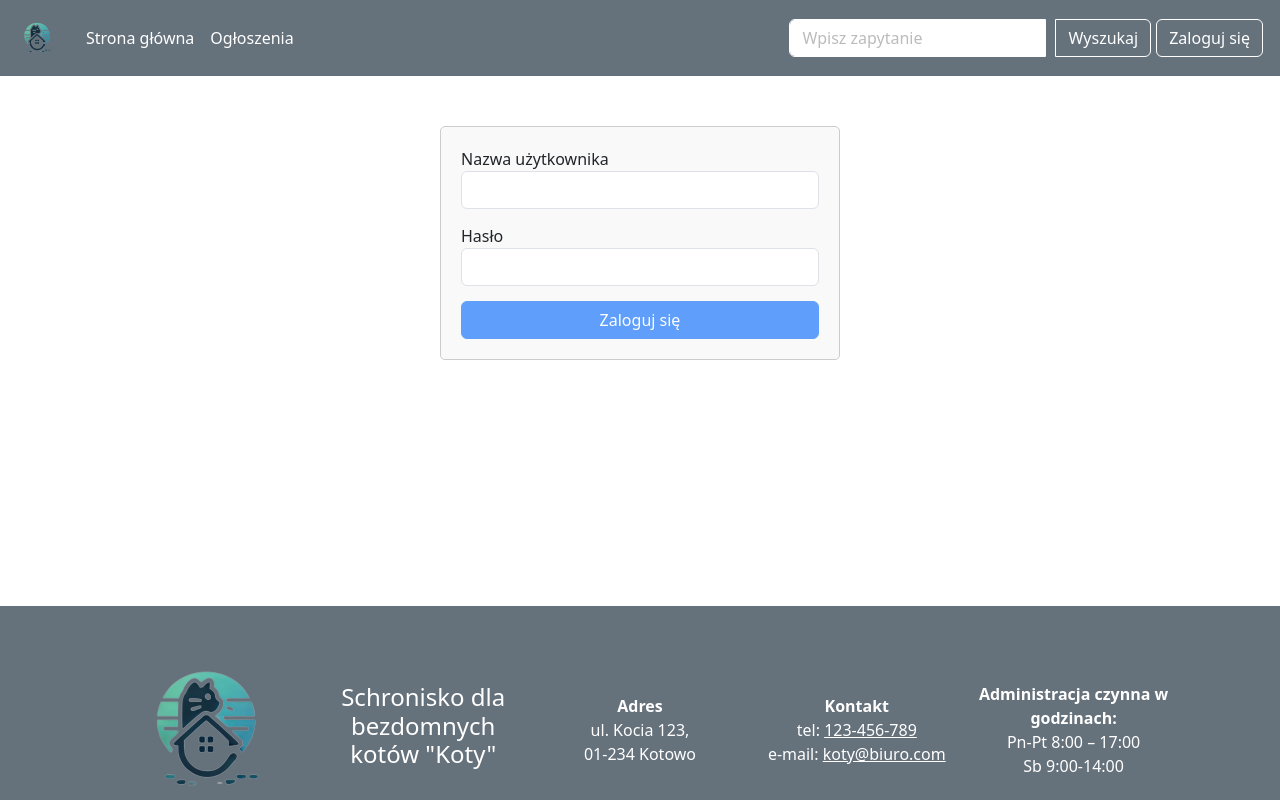
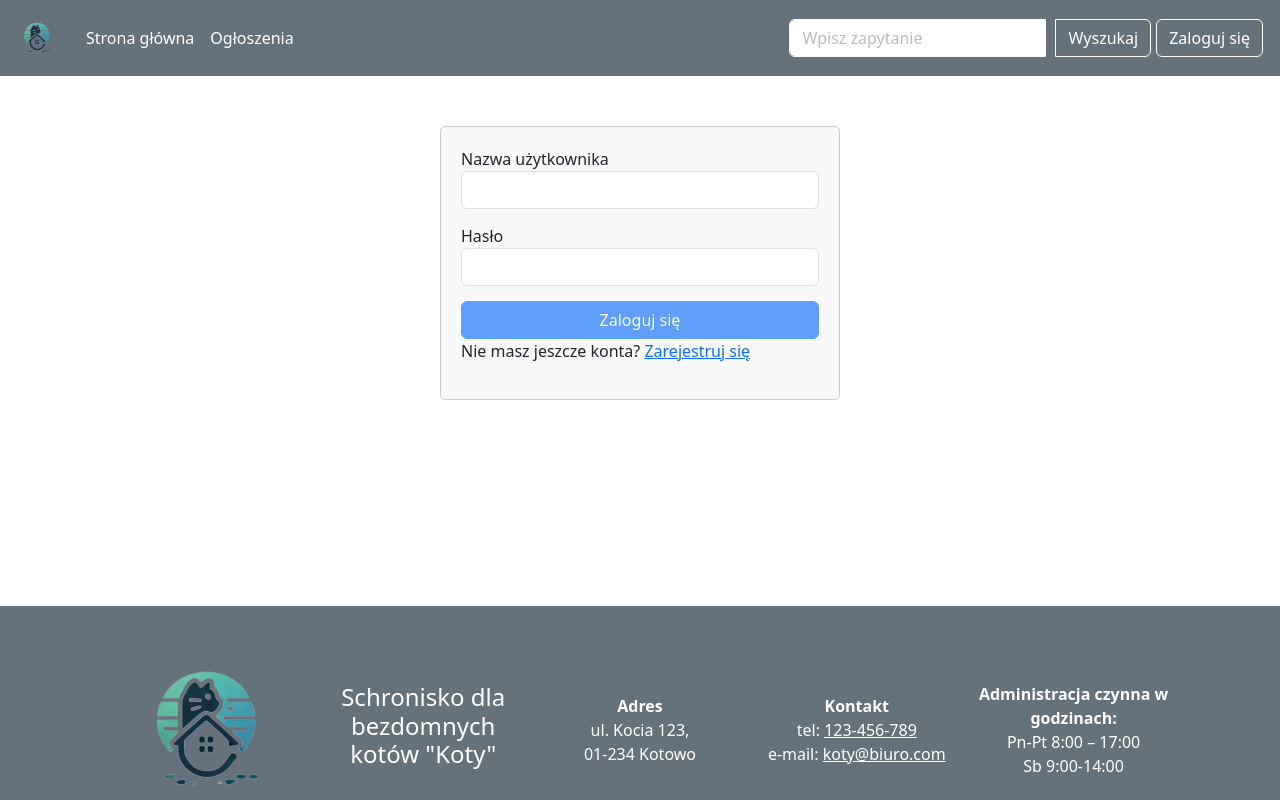
Before and after one commit to werq183/schronisko-front, an Angular app: page / in a window 1280 px wide. Both pictures are taken after a click on the button "Zaloguj się". Shown: the top 800 px of the page. Built offline with nearby package versions, Linux system fonts and the light colour scheme; a web font is replaced by a local one.

Commit message:
Add login routing

```diff
--- a/src/app/login/login.component.html
+++ b/src/app/login/login.component.html
@@ -10,6 +10,7 @@
         <input id="password" formControlName="password" type="password" class="form-control" required>
       </div>
       <button type="submit" class="btn btn-primary" [disabled]="loginForm.invalid">Zaloguj się</button>
+      <p>Nie masz jeszcze konta? <a routerLink="/register">Zarejestruj się</a></p>
     </form>
     <div *ngIf="errorMessage" class="alert alert-danger mt-2">{{ errorMessage }}</div>
   </div>
--- a/src/app/login/login.component.ts
+++ b/src/app/login/login.component.ts
@@ -1,7 +1,7 @@
 import { Component, OnInit } from '@angular/core';
 import {FormBuilder, FormGroup, ReactiveFormsModule, Validators} from '@angular/forms';
 import { AuthService } from '../auth.service';
-import { Router } from '@angular/router';
+import {Router, RouterLink} from '@angular/router';
 import {NgIf} from "@angular/common";
 
 @Component({
@@ -10,7 +10,8 @@ import {NgIf} from "@angular/common";
   standalone: true,
   imports: [
     ReactiveFormsModule,
-    NgIf
+    NgIf,
+    RouterLink
   ],
   styleUrls: ['./login.component.scss']
 })
--- a/src/app/register/register.component.html
+++ b/src/app/register/register.component.html
@@ -1,3 +1,4 @@
+<div class="container">
   <div class="register-container">
     <form (ngSubmit)="onSubmit()" [formGroup]="registerForm">
       <div class="form-group">
@@ -20,6 +21,8 @@
         </div>
       </div>
       <button type="submit" class="btn btn-primary" [disabled]="registerForm.invalid">Zarejestruj się</button>
+      <p>Masz już konto? <a routerLink="/login">Zaloguj się</a></p>
     </form>
     <div *ngIf="errorMessage" class="alert alert-danger mt-2">{{ errorMessage }}</div>
   </div>
+</div>
--- a/src/app/register/register.component.scss
+++ b/src/app/register/register.component.scss
@@ -1,4 +1,7 @@
-/* register.component.scss */
+.container{
+  min-width: 100%;
+  min-height: 60vh;
+}
 .register-container {
   max-width: 400px;
   margin: 50px auto;
--- a/src/app/register/register.component.ts
+++ b/src/app/register/register.component.ts
@@ -1,7 +1,7 @@
 import { Component, OnInit } from '@angular/core';
 import {FormBuilder, FormGroup, ReactiveFormsModule, Validators} from '@angular/forms';
 import { AuthService } from '../auth.service';
-import { Router } from '@angular/router';
+import {Router, RouterLink} from '@angular/router';
 import {NgIf} from "@angular/common";
 
 @Component({
@@ -9,7 +9,8 @@ import {NgIf} from "@angular/common";
   standalone: true,
   imports: [
     ReactiveFormsModule,
-    NgIf
+    NgIf,
+    RouterLink
   ],
   templateUrl: './register.component.html',
   styleUrl: './register.component.scss'
```
Lines whose indentation alone changed are shown as unchanged.
